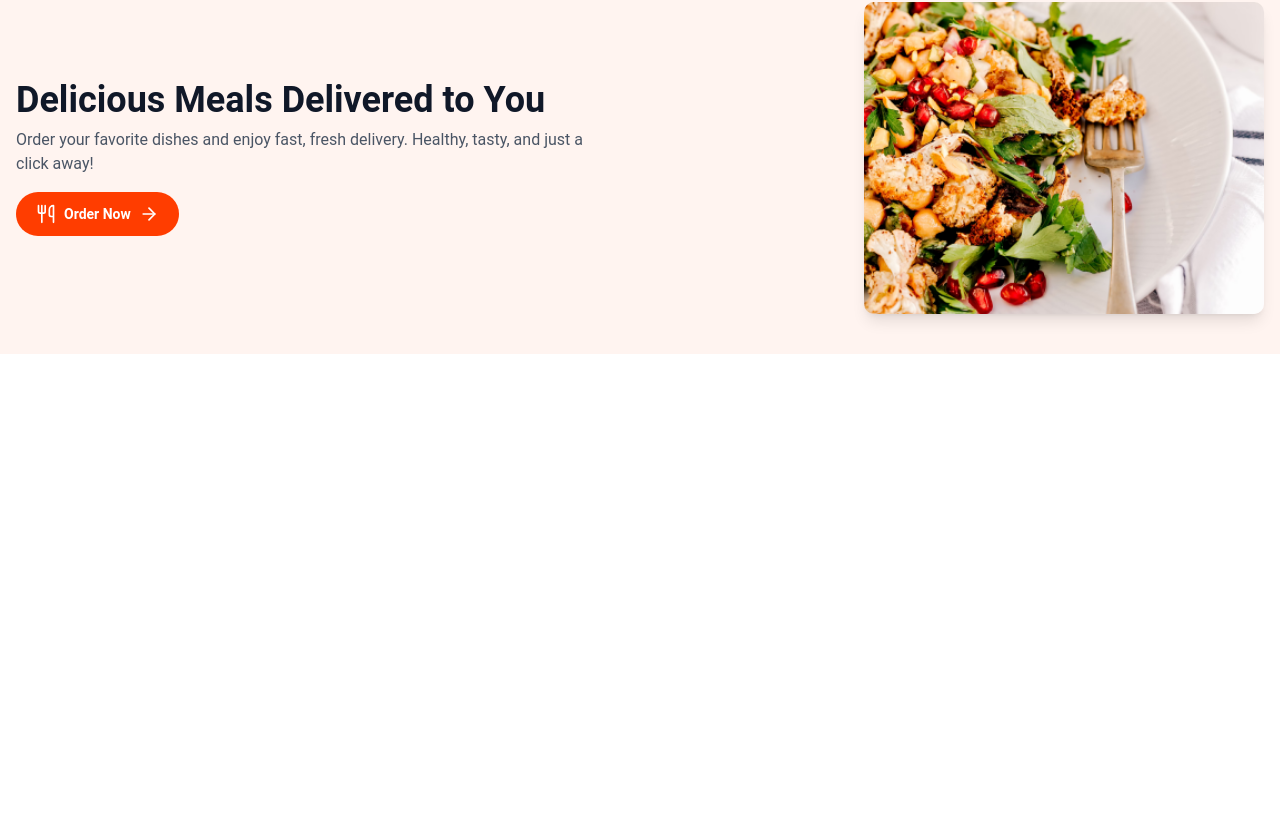
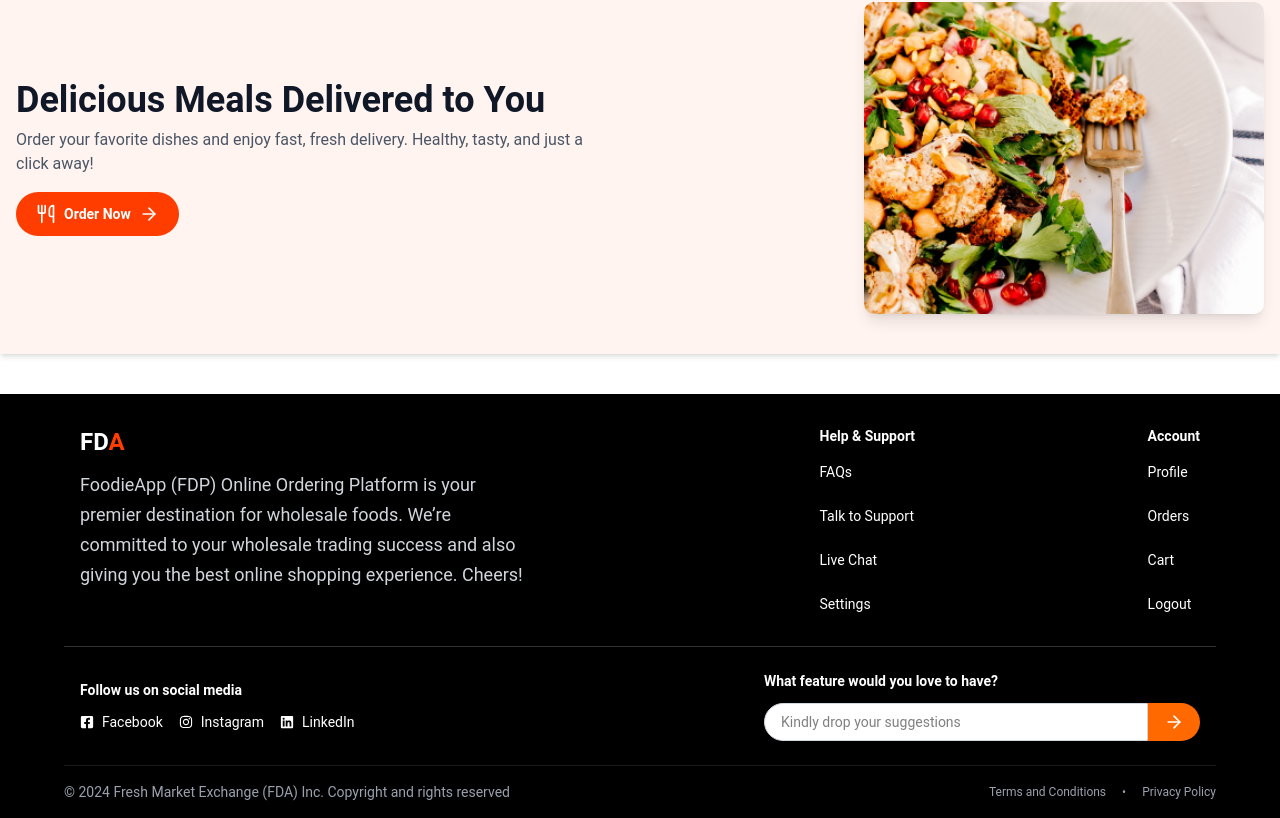
Before and after one commit to Kolawole-kehinde/nextjs-recipe-app, a Next.js app: page / in a window 1280 px wide. Shown: the part 1560-2378 px from the top of the page. Before the commit the page ends 1914 px from the top, so only its background shows below. Built offline with nearby package versions, Linux system fonts and the light colour scheme; no server answers; the database is empty.

Commit message:
add: Footer

```diff
--- a/app/layout.tsx
+++ b/app/layout.tsx
@@ -6,6 +6,7 @@ import { CartProvider } from "@/context/CartContext";
 import AppContextProvider from "@/context/AppContextProvider";
 import Navbar from "@/components/layout/NavBar";
 import { Toaster } from "react-hot-toast";
+import Footer from "@/components/layout/Footer";
 
 const geistSans = Geist({
   variable: "--font-geist-sans",
@@ -37,6 +38,7 @@ export default function RootLayout({
             <CartProvider>
               <Navbar />
               <main className="">{children}</main>
+              <Footer />
               <Toaster position="top-right" reverseOrder={false} />
             </CartProvider>
           </AppContextProvider>
--- /dev/null
+++ b/components/SuggestionInput.tsx
@@ -0,0 +1,69 @@
+"use client";
+
+import { useState } from "react";
+import { ArrowRight, Loader2 } from "lucide-react";
+import toast from "react-hot-toast";
+import { useMutation } from "@tanstack/react-query";
+import { createClient } from "@/utils/supabase/client";
+
+async function submitSuggestion(message: string) {
+  const supabase = createClient();
+  const { error } = await (await supabase)
+    .from("suggestions")
+    .insert([{ message }]);
+
+  if (error) {
+    throw new Error(error.message);
+  }
+}
+
+function SuggestionInput() {
+  const [suggestion, setSuggestion] = useState("");
+
+  const mutation = useMutation({
+    mutationFn: submitSuggestion,
+    onSuccess: () => {
+      toast.success("Thank you for your suggestion!");
+      setSuggestion("");
+    },
+    onError: () => {
+      toast.error("Failed to submit. Please try again.");
+    },
+  });
+
+  const handleSubmit = () => {
+    if (suggestion.trim() === "") {
+      toast.error("Please enter a suggestion.");
+      return;
+    }
+    mutation.mutate(suggestion);
+  };
+
+  return (
+    <div className="flex flex-col items-start gap-3 w-full lg:w-auto">
+      <p className="font-semibold">What feature would you love to have?</p>
+      <div className="flex w-full sm:w-auto">
+        <input
+          type="text"
+          placeholder="Kindly drop your suggestions"
+          value={suggestion}
+          onChange={(e) => setSuggestion(e.target.value)}
+          className="px-4 py-2 rounded-l-full w-full sm:w-96 text-black bg-white border border-gray-300 focus:outline-none focus:ring-2 focus:ring-orange-400"
+        />
+        <button
+          onClick={handleSubmit}
+          disabled={mutation.status === "pending"}
+          className="bg-orange-500 text-white px-4 rounded-r-full hover:bg-orange-600 flex items-center justify-center"
+        >
+          {mutation.status === "pending" ? (
+            <Loader2 className="w-5 h-5 animate-spin" />
+          ) : (
+            <ArrowRight className="w-5 h-5" />
+          )}
+        </button>
+      </div>
+    </div>
+  );
+}
+
+export default SuggestionInput;
--- /dev/null
+++ b/components/layout/Footer.tsx
@@ -0,0 +1,108 @@
+"use client"
+
+import React from 'react';
+import { FaFacebookSquare, FaInstagram, FaLinkedin } from 'react-icons/fa';
+import { useAuth } from '../../hooks/useAuth';
+import Link from 'next/dist/client/link';
+import SuggestionInput from '../SuggestionInput';
+
+const Footer = ({orderId}) => {
+   const {loading, handleLogout } = useAuth();
+    // Logic for logging out the user
+
+  return (
+    <footer className="bg-black text-white text-sm lg:px-16 mt-10">
+      {/* Top Section */}
+      <div className="wrapper px-4 flex flex-col lg:flex-row items-start justify-between py-8 gap-8">
+        {/* Left Section */}
+        <div className="w-full max-w-[507px]">
+          <h2 className="text-2xl font-bold mb-3">
+            FD<span className="text-primary">A</span>
+          </h2>
+          <p className="mb-4 text-lg leading-[30px] text-gray-300 font-normal font-poppins w-full max-w-[450px]">
+            FoodieApp (FDP) Online Ordering Platform is your premier destination for wholesale foods.
+            We’re committed to your wholesale trading success and also giving you the best online shopping experience. Cheers!
+          </p>
+        </div>
+
+        {/* Company */}
+        {/* <div>
+          <h3 className="font-semibold mb-4">Company</h3>
+          <ul className="space-y-6">
+            <li><Link to="/about" className="hover:underline">About</Link></li>
+            <li><Link to="/partnership" className="hover:underline">Partnership</Link></li>
+            <li><Link to="/contact" className="hover:underline">Contact us</Link></li>
+          </ul>
+        </div> */}
+
+        {/* Help & Support */}
+        <div>
+          <h3 className="font-semibold mb-4">Help & Support</h3>
+          <ul className="space-y-6">
+            <li><Link href="/help" className="hover:underline">FAQs</Link></li>
+            <li><Link href="/support" className="hover:underline">Talk to Support</Link></li>
+            <li><Link href="/live-chat" className="hover:underline">Live Chat</Link></li>
+            <li><Link href="/settings" className="hover:underline">Settings</Link></li>
+          </ul>
+        </div>
+
+        {/* Account */}
+        <div>
+          <h3 className="font-semibold mb-4">Account</h3>
+          <ul className="space-y-6">
+            <li><Link href="/profile" className="hover:underline">Profile</Link></li>
+            <li><Link href={`/order/${orderId}`} className="hover:underline">Orders</Link></li>
+            <li><Link href="/cart" className="hover:underline">Cart</Link></li>
+           <button
+            onClick={() => {
+              handleLogout();
+            }}
+           >
+            {loading ? 'Logging out...' : 'Logout'}
+           </button>
+          </ul>
+        </div>
+      </div>
+
+      {/* Suggestion Bar */}
+      <div className="border-t border-white/20 py-6">
+        <div className="container mx-auto px-4 flex flex-col md:flex-row justify-between items-start md:items-center gap-6">
+          {/* Social Links */}
+          <div className="flex flex-col items-start gap-3 w-full md:w-auto">
+            <h2 className="font-semibold">Follow us on social media</h2>
+            <div className="flex items-center gap-4">
+              <Link href="#" className="flex items-center gap-2 hover:text-blue-400">
+                <FaFacebookSquare /> Facebook
+              </Link>
+              <Link href="#" className="flex items-center gap-2 hover:text-pink-400">
+                <FaInstagram /> Instagram
+              </Link>
+              <Link href="#" className="flex items-center gap-2 hover:text-blue-300">
+                <FaLinkedin /> LinkedIn
+              </Link>
+            </div>
+          </div>
+
+          {/* Suggestion Input */}
+          <SuggestionInput />
+        </div>
+      </div>
+
+      {/* Bottom Bar */}
+      <div className="py-4 border-t border-white/10">
+        <div className="container mx-auto flex flex-col sm:flex-row justify-between items-center text-xs gap-2">
+          <p className="text-gray-400 text-center md text-sm :text-left">
+            © 2024 Fresh Market Exchange (FDA) Inc. Copyright and rights reserved
+          </p>
+          <div className="flex justify-center gap-4 text-gray-400">
+            <Link href="/terms" className="hover:underline">Terms and Conditions</Link>
+            <span>•</span>
+            <Link href="/privacy" className="hover:underline">Privacy Policy</Link>
+          </div>
+        </div>
+      </div>
+    </footer>
+  );
+};
+
+export default Footer;
```
